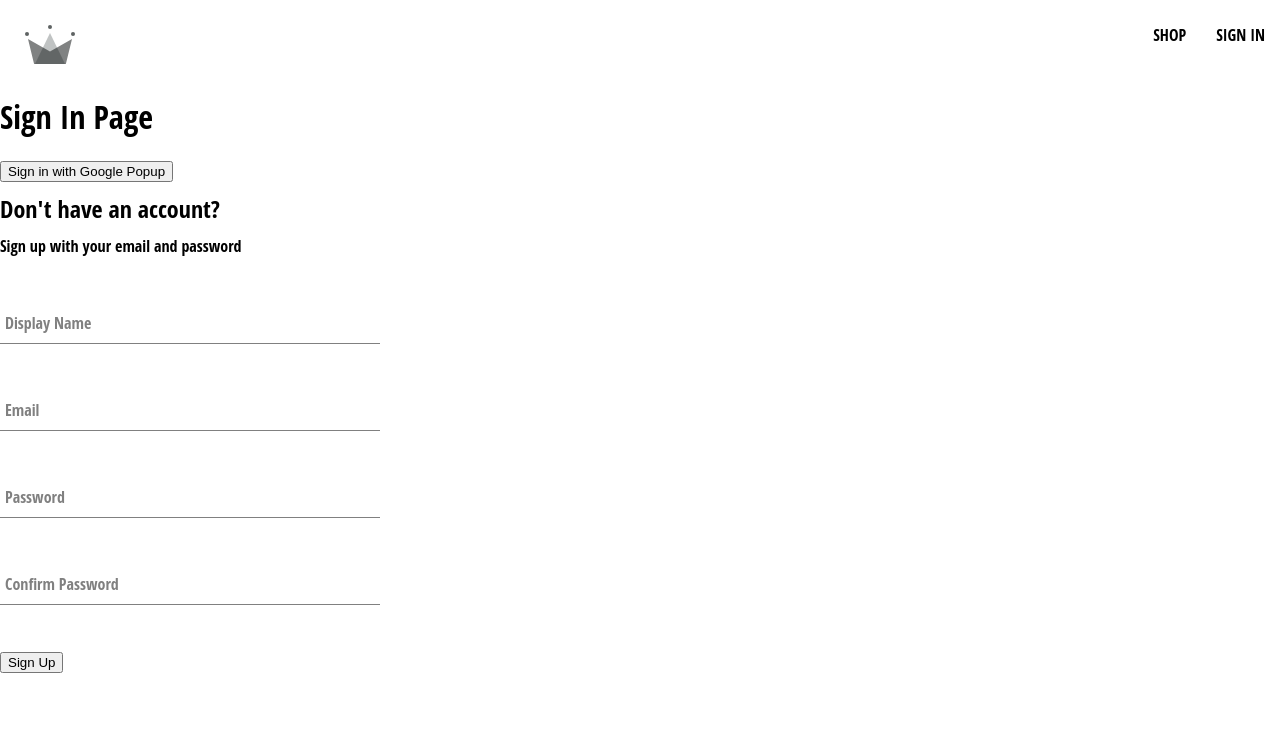
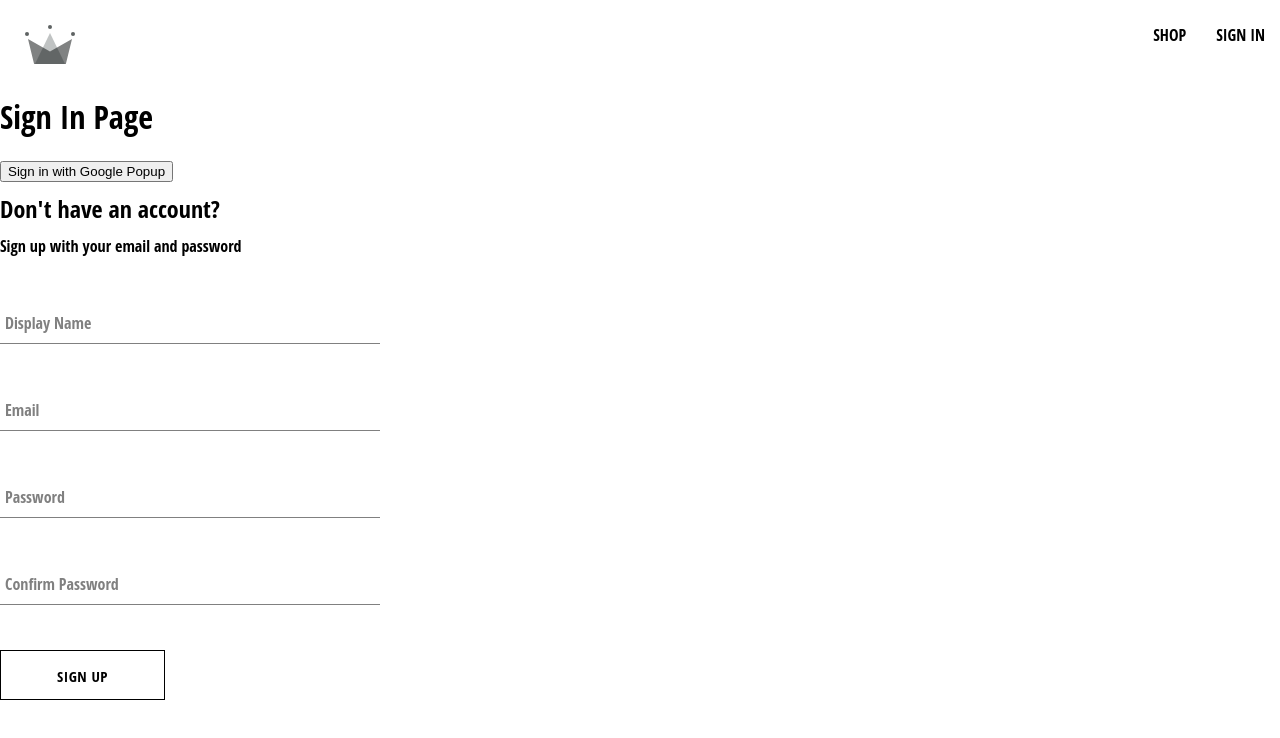
Before and after one commit to harriskeefe/crwn_clothing, a React (Create React App) app: page /sign-in in a window 1280 px wide. Shown: the top 738 px of the page. Built offline with nearby package versions, Linux system fonts and the light colour scheme; a web font is replaced by a local one.

Commit message:
created form input and custom buttons

```diff
--- /dev/null
+++ b/src/components/button/button.component.jsx
@@ -0,0 +1,14 @@
+import './button.styles.scss';
+
+const BUTTON_TYPE_CLASSES = {
+    google: 'google-sign-in',
+    inverted: 'inverted'
+}
+
+const Button = ({children, buttonType, ...otherProps}) => {
+    return (
+        <button className={`button-container ${BUTTON_TYPE_CLASSES[buttonType]}`}{...otherProps}>{children}</button>
+    )
+}
+
+export default Button;
--- /dev/null
+++ b/src/components/button/button.styles.scss
@@ -0,0 +1,46 @@
+.button-container {
+    min-width: 165px;
+    width: auto;
+    height: 50px;
+    letter-spacing: 0.5px;
+    line-height: 50px;
+    padding: 0 35px 0 35px;
+    font-size: 15px;
+    background-color: black;
+    color: white;
+    text-transform: uppercase;
+    font-family: 'Open Sans Condensed';
+    font-weight: bolder;
+    border: none;
+    cursor: pointer;
+    display: flex;
+    justify-content: center;
+
+    &:hover {
+      background-color: white;
+      color: black;
+      border: 1px solid black;
+    }
+
+    &.google-sign-in {
+      background-color: #4285f4;
+      color: white;
+
+      &:hover {
+        background-color: #357ae8;
+        border: none;
+      }
+    }
+
+    &.inverted {
+      background-color: white;
+      color: black;
+      border: 1px solid black;
+
+      &:hover {
+        background-color: black;
+        color: white;
+        border: none;
+      }
+    }
+  }
--- a/src/components/sign-up-form/sign-up-form.component.jsx
+++ b/src/components/sign-up-form/sign-up-form.component.jsx
@@ -1,6 +1,7 @@
 import { useState } from 'react';
 import { createAuthUserWithEmailAndPassword, createUserDocumentFromAuth } from '../../utils/firebase/firebase.utils';
 import FormInput from '../form-input/form-input.component';
+import Button from '../button/button.component';
 import './sign-up-form.styles.scss';
 
 const defaultFormFields = {
@@ -80,7 +81,7 @@
                     name='confirmPassword'
                     value={confirmPassword}
                 />
-                <button type='submit'>Sign Up</button>
+                <Button buttonType='inverted' type='submit'>Sign Up</Button>
             </form>
         </div>
     );
```
